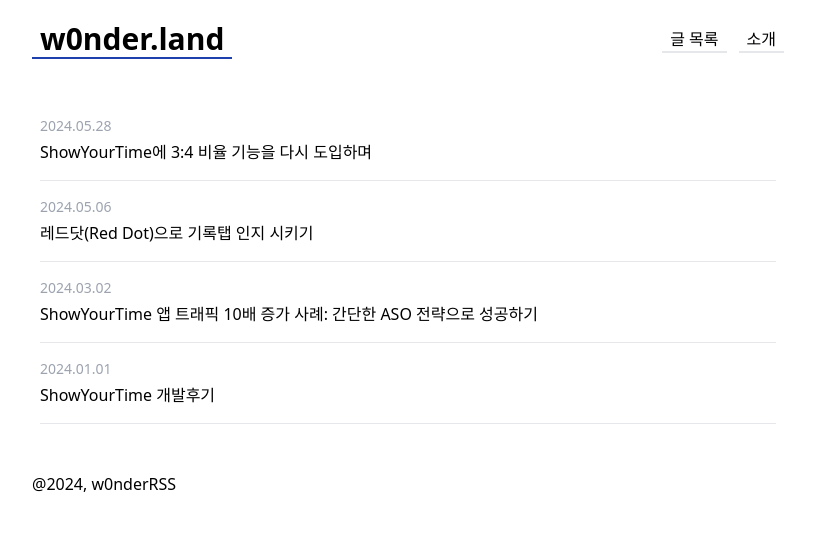
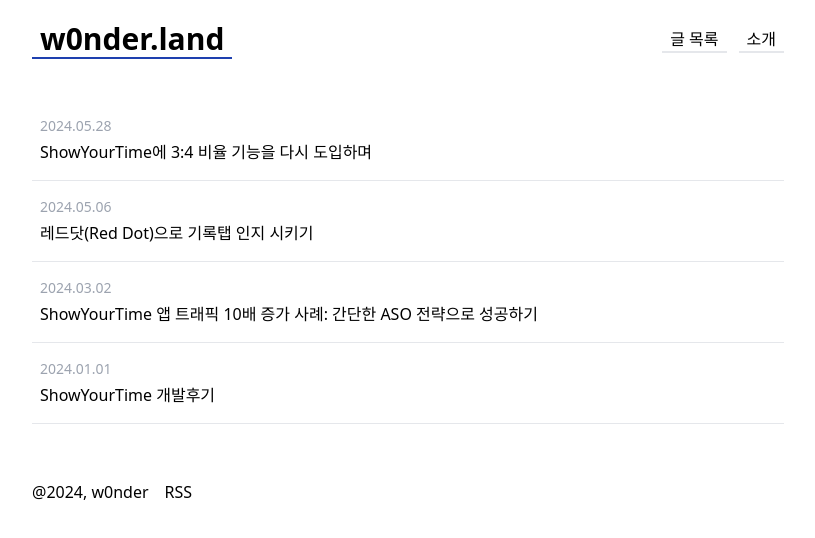
Before and after one commit to w0nder-official/w0nder.land, a Next.js app in the folder src/w0nder-land/: page /posts in a window 1280 px wide. Shown: the top 538 px of the page, without its empty margins (232-1047 px from the left). Built offline with nearby package versions, Linux system fonts and the light colour scheme.

Commit message:
:lipstick: post 목록 여백조정

```diff
--- a/src/w0nder-land/src/components/layouts/DefaultLayout.tsx
+++ b/src/w0nder-land/src/components/layouts/DefaultLayout.tsx
@@ -10,9 +10,9 @@ export const DefaultLayout = ({ fullHeight, children }: { fullHeight?: boolean;
 
     <main className="w-full max-w-3xl h-full">{children}</main>
 
-    <footer className="w-full max-w-3xl mx-2 p-2 my-10">
+    <footer className="w-full max-w-3xl mx-2 p-2 my-10 flex gap-4">
       <span className="py-2">@2024, w0nder</span>
-      <Link href="/rss.xml" target="_blank">
+      <Link href="/rss.xml" target="_blank" className="py-2">
         RSS
       </Link>
     </footer>
--- a/src/w0nder-land/src/pages/posts/index.tsx
+++ b/src/w0nder-land/src/pages/posts/index.tsx
@@ -21,11 +21,11 @@ const PostsPage = ({ posts }: PostsProps) => {
       <HeadContentMeta title="글 목록" description={description} ogUrl={`${Configure.ServiceUrl}/images/og.png`} />
 
       <DefaultLayout>
-        <ul className="px-4">
+        <ul className="px-2">
           {posts.map(post => (
             <Link key={post.uuid} href={post.url}>
               <li className="text-base py-4 border-b flex justify-between items-center gap-1.5 hover:border-b-fuchsia-500">
-                <div className="flex flex-col gap-1">
+                <div className="flex flex-col gap-1 px-2">
                   <span className="flex-shrink-0 font-normal text-gray-400 text-sm">
                     {DateTime.fromISO(post.createdAt).toFormat('yyyy.MM.dd')}
                   </span>
```
